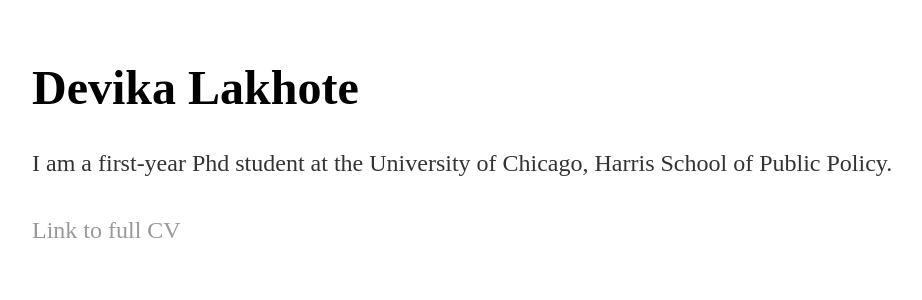
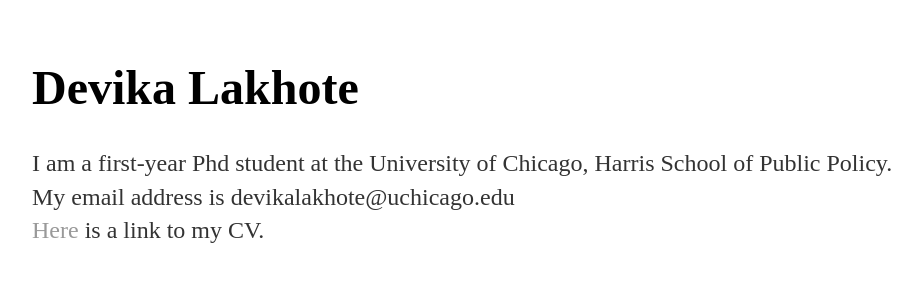
Before and after one commit to devikalakhote/devikalakhote.github.io, a Jekyll site: the page built from index.html, in a window 1280 px wide. Shown: the top 300 px of the page, without its empty margins (160-1082 px from the left). Built offline with Jekyll 4.4.1, drawn with Linux system fonts in a browser that asks for light colours.

Commit message:
Update index.html

```diff
--- a/index.html
+++ b/index.html
@@ -5,6 +5,6 @@ title: Devika Lakhote's personal site
 <div class="blurb">
 	<h1> Devika Lakhote </h1>
 	<p> I am a first-year Phd student at the University of Chicago, Harris School of Public Policy. <br/>
-	<br/>
-	<a href="/cv/devika_cv.pdf" target="blank"> Link to full CV </a> </p>
+	My email address is devikalakhote@uchicago.edu <br/>
+	<a href="/cv/devika_cv.pdf" target="blank"> Here </a> is a link to my CV. </p>
 </div><!-- /.blurb -->
```
